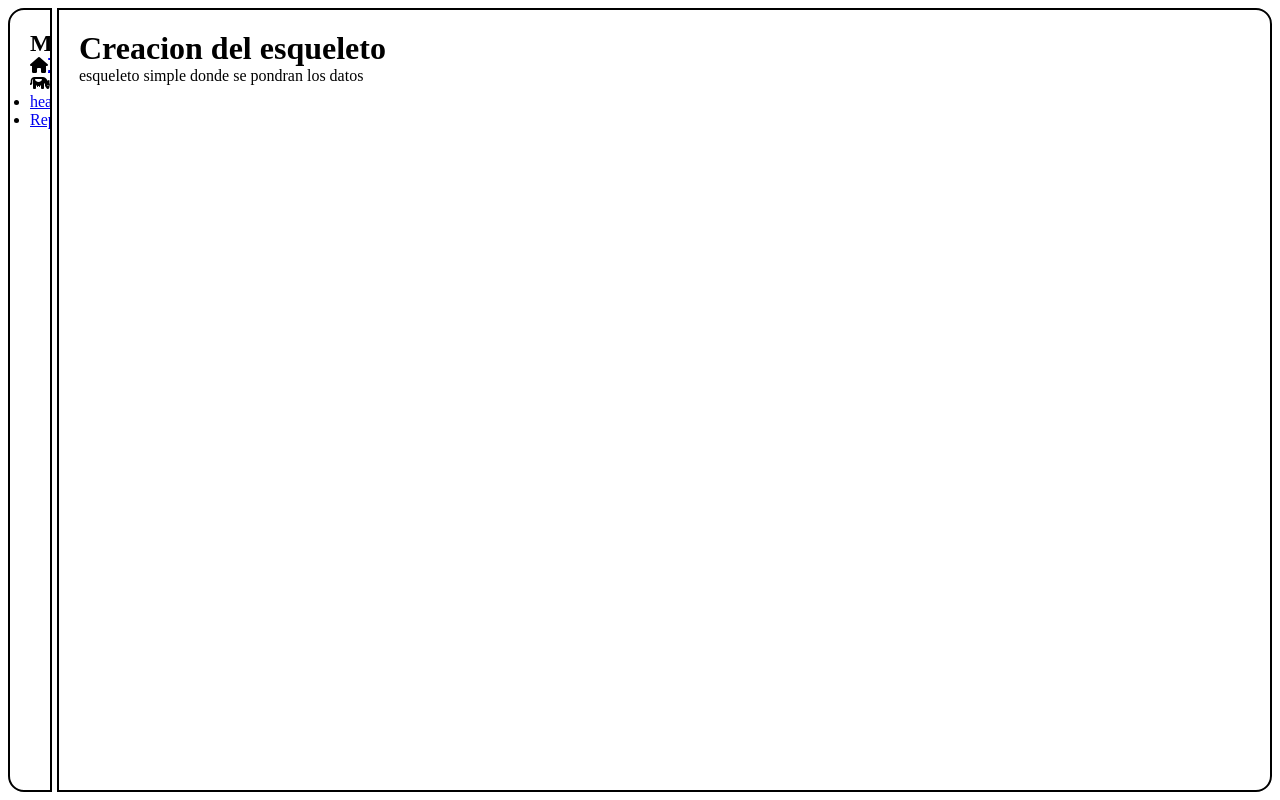
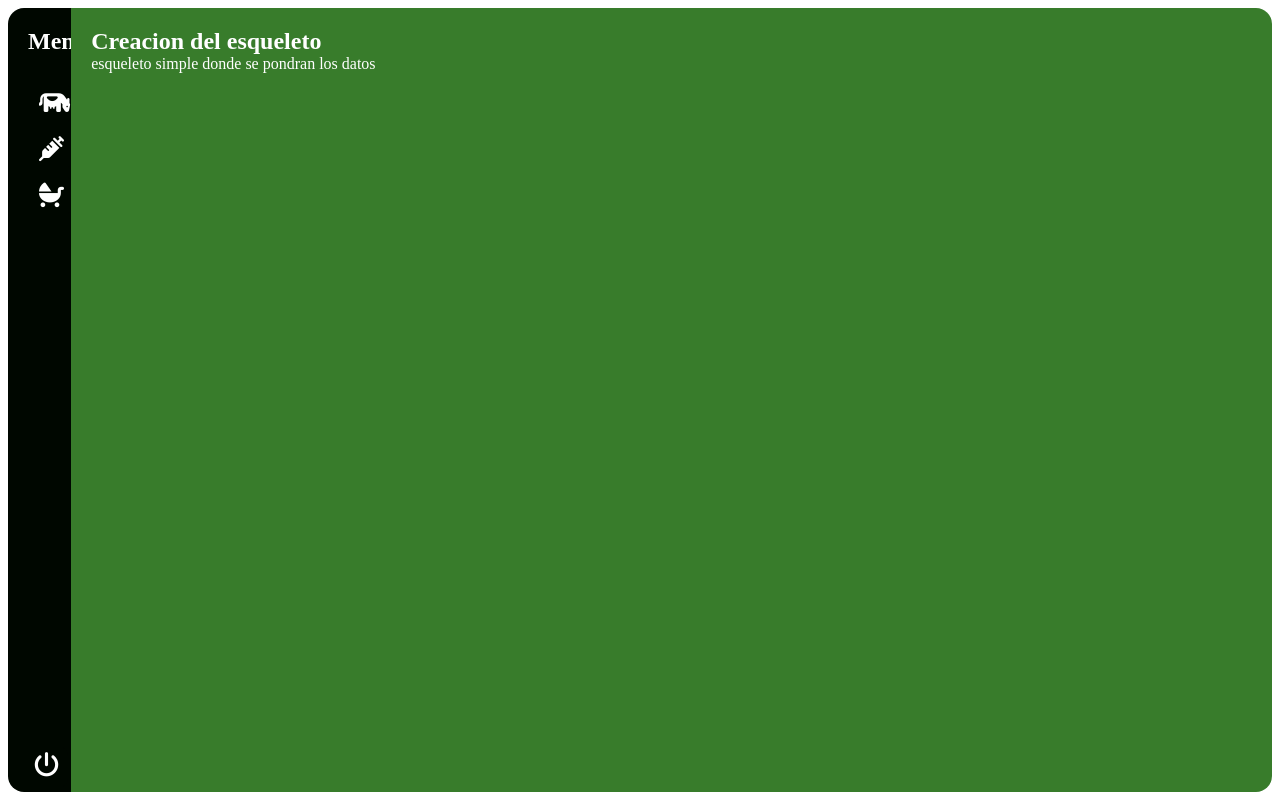
Before and after one commit to JanVal3k/VacaData, an Angular app: page / in a window 1280 px wide. Built offline with nearby package versions, Linux system fonts and the light colour scheme.

Commit message:
feat: Menu diseno v1.0

```diff
--- a/src/app/app.component.css
+++ b/src/app/app.component.css
@@ -1,36 +1,101 @@
 * {
+    font-family:'Times New Roman', Times, serif;
     margin: 0;
     padding: 0;
     box-sizing: border-box;
+
 }
+.icon {
+    font-family: 'Font Awesome 5 Free';
+}
+
 .container {
     display: flex;
     min-height: 98vh;
 }
-
 .menu {
-    width: 5px;
+    background-color: #000700;
+    color: #fff;
+    position: relative;
+    width: 5%;
     padding: 20px;
-    margin-right: 2.5px;
     border-bottom-left-radius: 16px;
     border-top-left-radius: 16px;
-    border: solid 2px black;
-    overflow:hidden;
-    -webkit-transition:width .05s linear;
-    transition:width .05s linear;
-    -webkit-transform:translateZ(0) scale(1,1);
-    z-index:1000;
 }
-.menu:hover {
-    width:100px;
-    overflow:visible;
+.content {
+    background-color: #387c2b;
+    color: #fff;
+  flex-grow: 1;
+  padding: 20px;;
+  border-bottom-right-radius: 16px;
+  border-top-right-radius: 16px;
+  position: relative;
+  z-index: 1;
+}
+.iconList{
+  list-style-type: none;
+  padding: 0;
+  margin: 0;
+  margin-left: 5px;
+  margin-top: 30px;
+
+}
+.iconList li {
+    position: relative;
+    background-color: #000700;
+    border-bottom-right-radius: 8px;
+    border-top-right-radius: 8px;
+    padding: 6px;
+    margin-bottom: 5px;
+    text-align: center;
+    width: 40px;
+    transition: width 0.2s ease;
+    overflow: hidden;
+    white-space: nowrap;
+    font-size: 25px;
+    a{
+        margin-left: 8px;
+        opacity: 0;
+    }
+  }
+
+.iconList li:hover{
+
+  width: 155px;
+  z-index: 1000;
+  box-shadow: 4px 0px 5px rgba(0,0,0,0.2);
+  a{
+    font-size: 18px;
+    opacity: 1;
+  }
 }
 
-.content {
-    flex-grow: 1;
-    padding: 20px;
-    margin-left: 2.5px;
-    border-bottom-right-radius: 16px;
-    border-top-right-radius: 16px;
-    border: solid 2px black;
+.logOut li{
+    position: absolute;
+    background-color: #000700;
+    bottom: 0;
+    height: 40px;
+    padding: 6px;
+    border-bottom-right-radius: 8px;
+    border-top-right-radius: 8px;
+    margin-bottom: 5px;
+    text-align: center;
+    width: 40px;
+    transition: width 0.2s ease;
+    overflow: hidden;
+    white-space: nowrap;
+    font-size: 25px;
+    a{
+        margin-left: 8px;
+        opacity: 0;
+    }
 }
+.logOut li:hover{
+    width: 150px;
+    z-index: 1000;
+    box-shadow: 4px 0px 5px rgba(0,0,0,0.2);
+    a{
+      font-size: 18px;
+      opacity: 1;
+    }
+  }
--- a/src/app/app.component.html
+++ b/src/app/app.component.html
@@ -1,16 +1,22 @@
 <div class="container">
   <nav class="menu">
-    <h2>Menú</h2>
-    <ul>
-      <li class="fas fa-house"><a href="#inicio">Inicio</a></li>
-      <li class="fas fa-cow"><a href="#dashboard">Animals</a></li>
-      <li><a href="#reportes">health</a></li>
-      <li><a href="#configuracion">Reproduction</a></li>
+    <div>
+      <h2>Menú</h2>
+    </div>
+    <ul class="iconList">
+      <li class="fas fa-cow icon"><a>Animals</a></li>
+      <li class="fas fa-syringe icon"><a>Health</a></li>
+      <li class="fas fa-baby-carriage icon"><a>Reproduction</a></li>
+    </ul>
+    <ul class="logOut">
+      <li class="fas fa-power-off icon">
+        <a>Log out</a>
+      </li>
     </ul>
   </nav>
-  <div class="content">
+  <nav class="content">
     <h1>Creacion del esqueleto</h1>
     <p>esqueleto simple donde se pondran los datos</p>
-  </div>
+  </nav>
 </div>
 <router-outlet />
```
